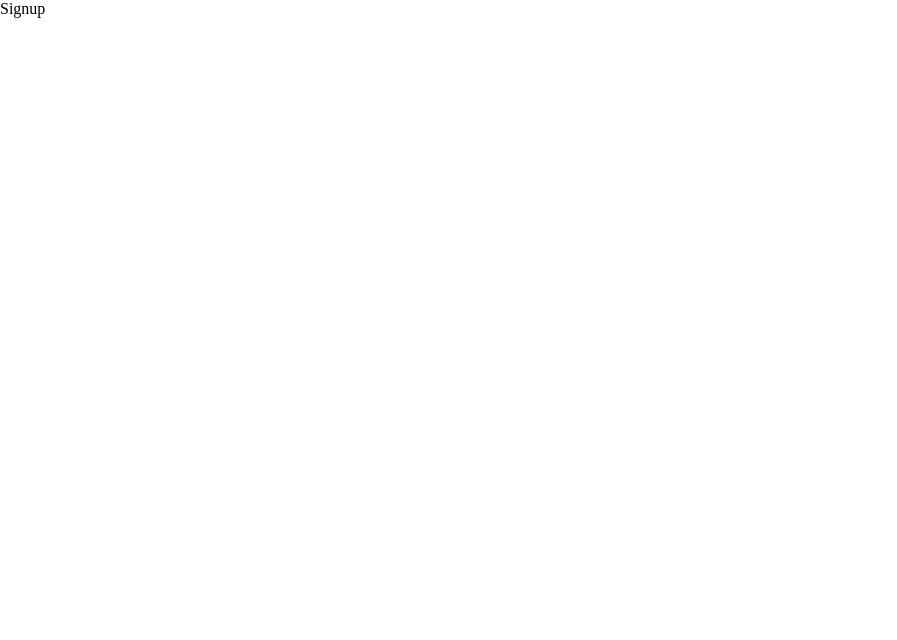
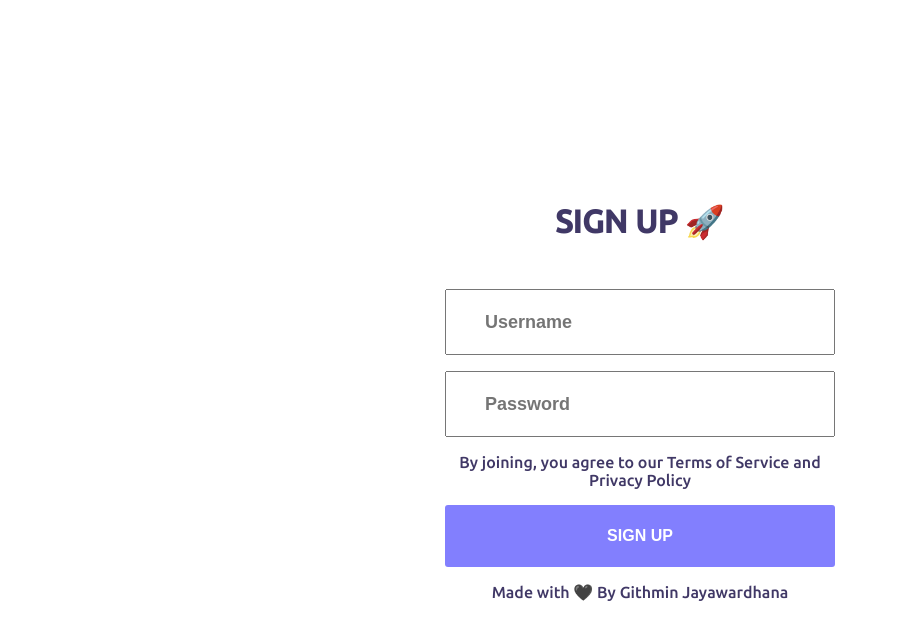
Before and after one commit to githmin/dockhere-frontend, a React (Create React App) app: page /signup in a window 1280 px wide. Shown: the top 640 px of the page, without its empty margins (0-897 px from the left). Built offline with nearby package versions, Linux system fonts and the light colour scheme.

Commit message:
added signup

```diff
--- a/src/components/Login.jsx
+++ b/src/components/Login.jsx
@@ -69,8 +69,8 @@ const Login = () => {
         <InnerWrapper>
           <Heading>LOGIN</Heading>
           <InputDiv>
+            <InputArea placeholder="Username"></InputArea>
             <InputArea placeholder="Password"></InputArea>
-            <InputArea placeholder="Username"></InputArea>
           </InputDiv>
           <UnderTextArea>
             <div style={{ display: "flex", alignItems: "center" }}>
--- a/src/components/Signup.jsx
+++ b/src/components/Signup.jsx
@@ -1,9 +1,89 @@
-import React from 'react'
+import React from "react";
+import { Link } from "react-router-dom";
+import styled from "styled-components";
+
+const MainWrapper = styled.div`
+  font-family: "Ubuntu", sans-serif;
+  color: #403866;
+  display: flex;
+  flex-direction: column;
+  justify-content: center;
+  align-items: center;
+  height: 98vh;
+`;
+const InnerWrapper = styled.div`
+  width: 390px;
+`;
+
+const Heading = styled.h1`
+  text-align: center;
+  margin-bottom: 3rem;
+`;
+
+const InputDiv = styled.div`
+  display: flex;
+  flex-direction: column;
+  gap: 1rem;
+`;
+const InputArea = styled.input`
+  font-weight: 600;
+  color: #403866;
+  line-height: 1.2;
+  font-size: 18px;
+  display: block;
+  height: 62px;
+  padding: 0 20px 0 38px;
+  /* border: none; */
+`;
+const UnderTextArea = styled.div`
+  text-align: center;
+  & > a {
+    text-decoration: none;
+    color: #403866;
+  }
+`;
+const LoginBtn = styled.button`
+  width: 100%;
+  height: 62px;
+  font-size: 16px;
+  padding: 0 20px;
+  font-weight: 600;
+  background-color: #827ffe;
+  color: white;
+  border: none;
+  border-radius: 3px;
+  cursor: pointer;
+  &:hover {
+    background-color: #403866;
+  }
+`;
+// const MainWrapper = styled.div``;
 
 const Signup = () => {
   return (
-    <div>Signup</div>
-  )
-}
+    <div>
+      <MainWrapper>
+        <InnerWrapper>
+          <Heading>SIGN UP 🚀</Heading>
+          <InputDiv>
+            <InputArea placeholder="Username"></InputArea>
+            <InputArea placeholder="Password"></InputArea>
+            <UnderTextArea>
+              By joining, you agree to our Terms of Service and Privacy Policy
+            </UnderTextArea>
+            <LoginBtn>SIGN UP</LoginBtn>
+            <UnderTextArea>
+              Made with 🖤 By
+              <Link to={"https://github.com/githmin"}>
+                {" "}
+                Githmin Jayawardhana
+              </Link>
+            </UnderTextArea>
+          </InputDiv>
+        </InnerWrapper>
+      </MainWrapper>
+    </div>
+  );
+};
 
-export default Signup
+export default Signup;
```
